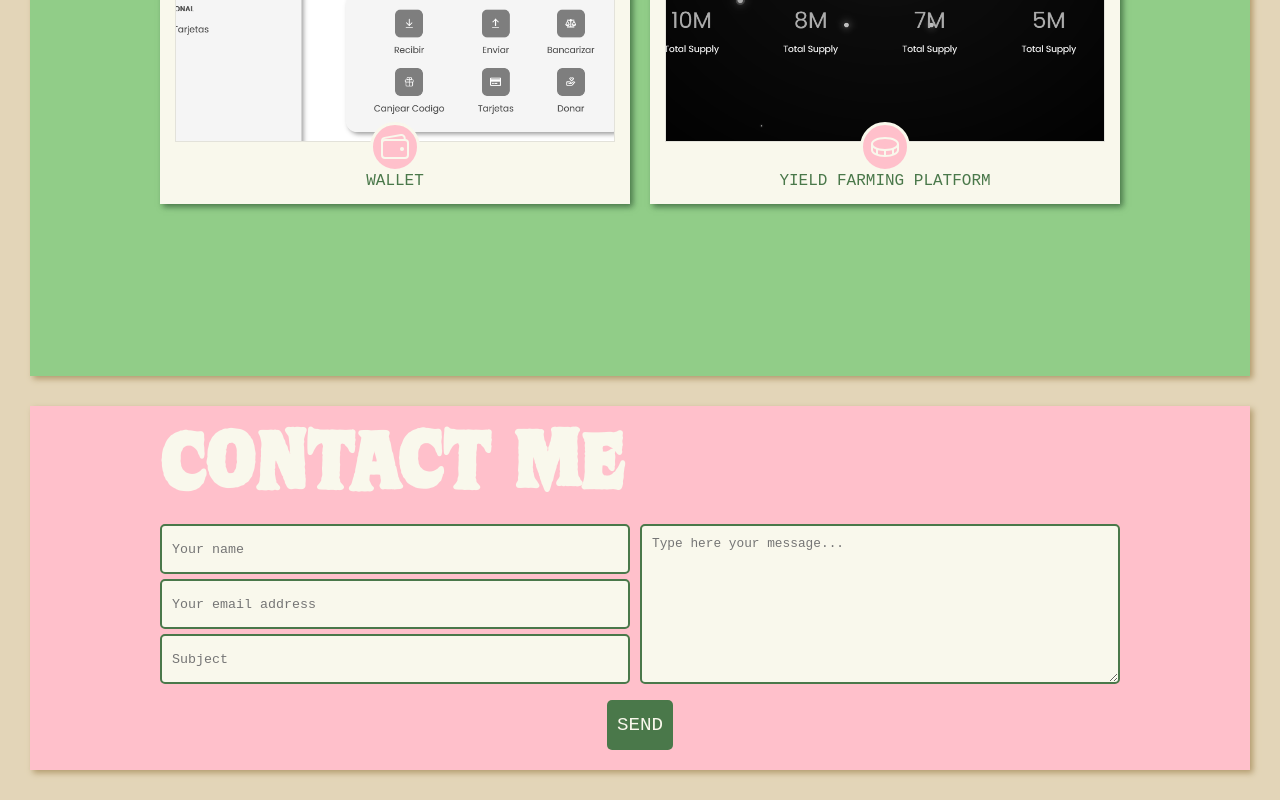
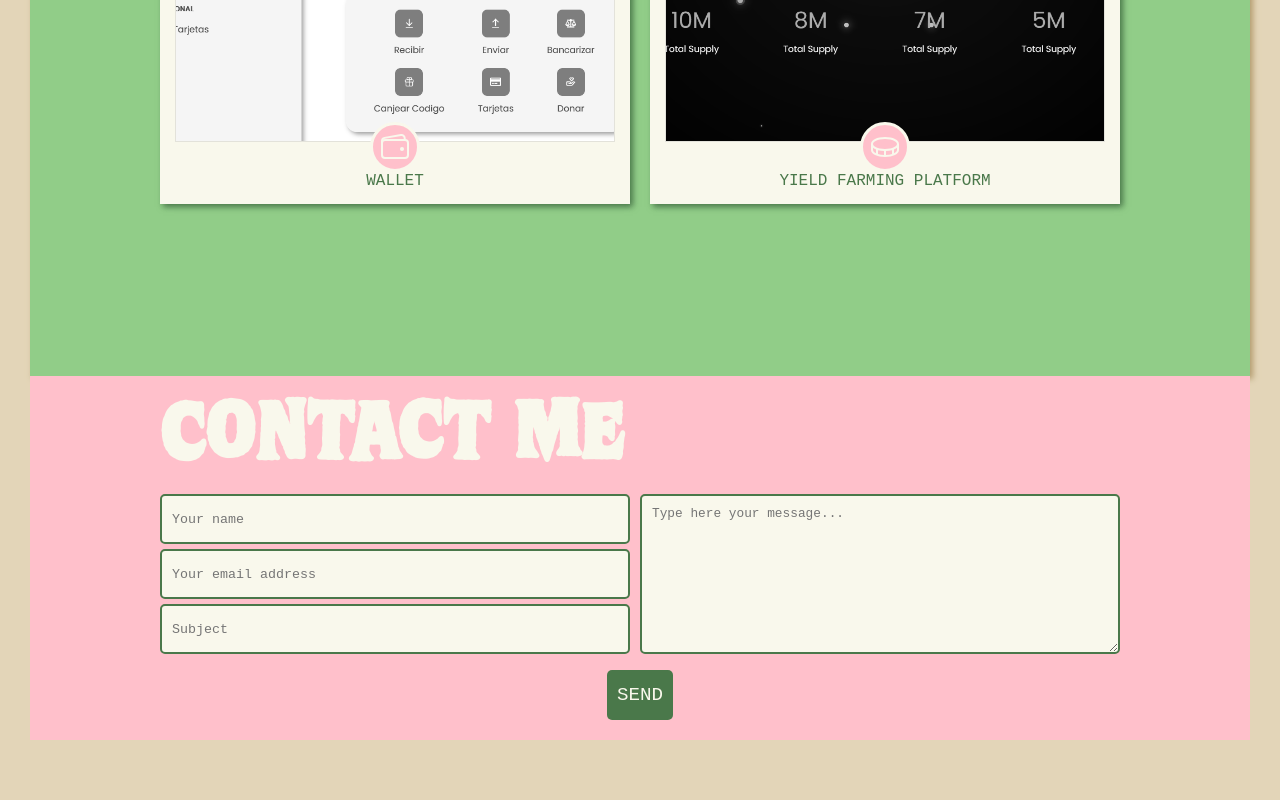
Before and after one commit to SmilingWitch/new-portfolio, a Next.js app: page / in a window 1280 px wide. Shown: the part 1774-2574 px from the top of the page. After the commit the page ends 2544 px from the top, so only its background shows below. Built offline with nearby package versions, Linux system fonts and the light colour scheme; a web font is replaced by a local one.

Commit message:
feat: full width to Contact module

```diff
--- a/public/styles/Contact.module.css
+++ b/public/styles/Contact.module.css
@@ -7,8 +7,7 @@
     flex-direction: column;
     align-items: center;
     justify-content: center;
-    margin-top: 30px;
-    box-shadow:  3px 3px 6px rgb(179, 156, 111);
+
 }
 .bx{
     position: relative;
```
